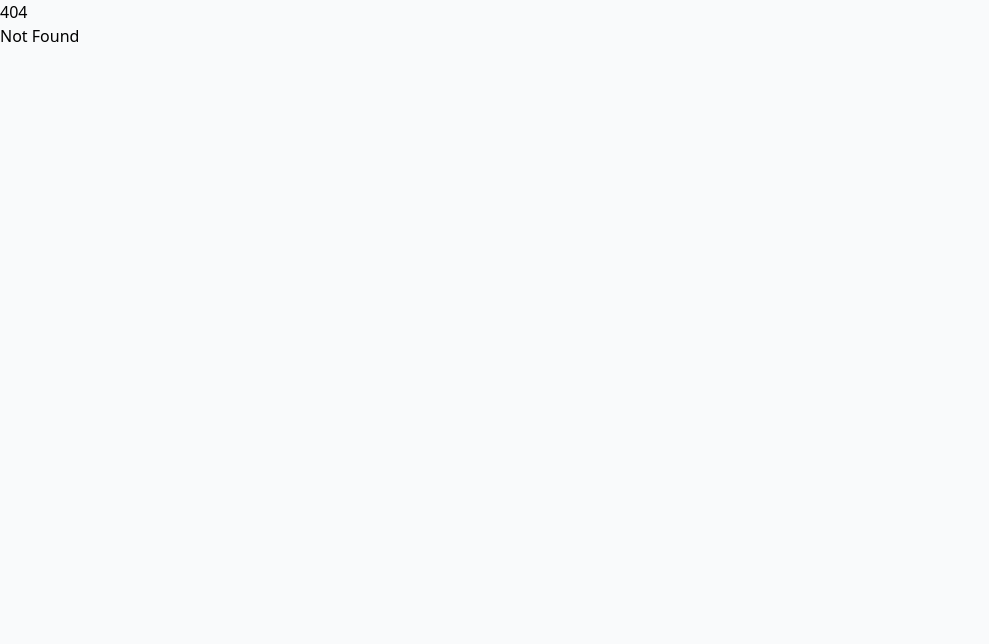
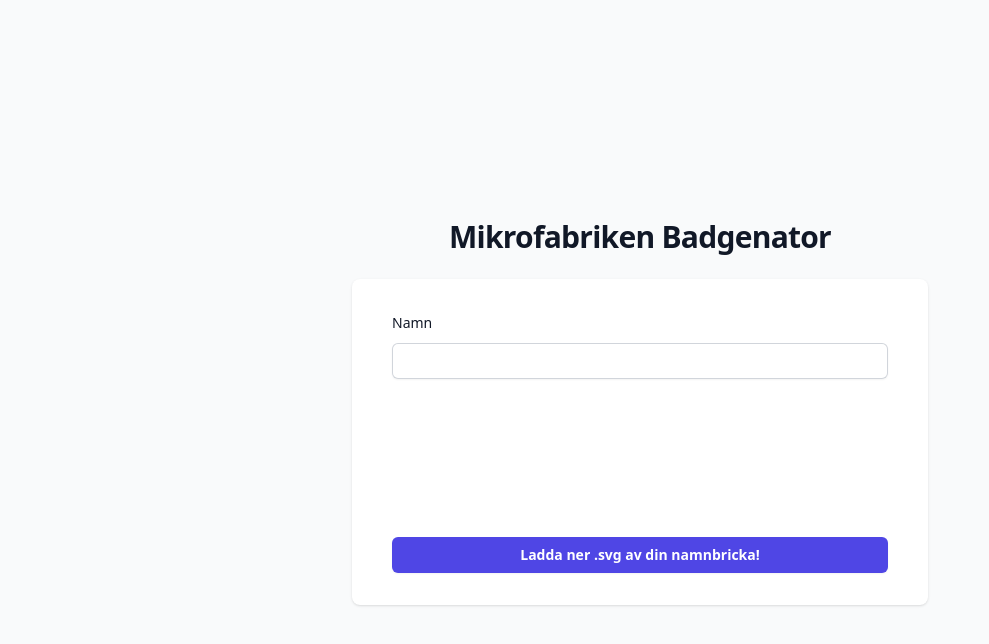
Before and after one commit to Mikrofabriken/badgenator, a SvelteKit app: page /text-only in a window 1280 px wide. Before the commit this address had no page. Shown: the top 644 px of the page, without its empty margins (0-989 px from the left). Built offline with nearby package versions, Linux system fonts and the light colour scheme.

Commit message:
add text only mode

```diff
--- /dev/null
+++ b/src/routes/text-only/+page.svelte
@@ -0,0 +1,55 @@
+<script lang="ts">
+	import TextOnlyBadge from './TextOnlyBadge.svelte';
+	import { download } from '../helpers';
+
+	var name = '';
+	const badgeIconsText = '';
+
+	function handleSubmit() {
+		download(name, badgeIconsText);
+	}
+</script>
+
+<div class="flex min-h-full flex-col justify-center py-12 sm:px-6 lg:px-8">
+	<div class="sm:mx-auto sm:w-full sm:max-w-md">
+		<h2 class="mt-6 text-center text-3xl font-bold tracking-tight text-gray-900">
+			Mikrofabriken Badgenator
+		</h2>
+	</div>
+
+	<div class="mt-6 sm:mx-auto sm:w-full sm:max-w-xl">
+		<div class="bg-white px-4 py-8 shadow sm:rounded-lg sm:px-10">
+			<form class="space-y-6" on:submit|preventDefault={handleSubmit}>
+				<div>
+					<label for="name" class="block text-sm font-medium leading-6 text-gray-900"> Namn </label>
+					<div class="mt-2">
+						<input
+							id="name"
+							name="name"
+							type="text"
+							autocomplete="off"
+							required
+							class="block w-full rounded-md border-0 py-1.5 text-gray-900 shadow-sm ring-1 ring-inset ring-gray-300 placeholder:text-gray-400 focus:ring-2 focus:ring-inset focus:ring-indigo-600 sm:text-sm sm:leading-6"
+							bind:value={name}
+						/>
+					</div>
+				</div>
+
+				<div class="space-y-2">
+					<div class="flex justify-center py-4">
+						<TextOnlyBadge {name} />
+					</div>
+
+					<div>
+						<button
+							type="submit"
+							class="flex w-full justify-center rounded-md bg-indigo-600 px-3 py-2 text-sm font-semibold text-white shadow-sm hover:bg-indigo-500 focus-visible:outline focus-visible:outline-2 focus-visible:outline-offset-2 focus-visible:outline-indigo-600"
+						>
+							Ladda ner .svg av din namnbricka!
+						</button>
+					</div>
+				</div>
+			</form>
+		</div>
+	</div>
+</div>
--- /dev/null
+++ b/src/routes/text-only/TextOnlyBadge.svelte
@@ -0,0 +1,37 @@
+<script lang="ts">
+	export let name = '';
+</script>
+
+<svg
+	version="1.1"
+	id="Layer_1"
+	xmlns="http://www.w3.org/2000/svg"
+	xmlns:xlink="http://www.w3.org/1999/xlink"
+	x="0px"
+	y="0px"
+	width="80mm"
+	height="25mm"
+	viewBox="0 0 226.77 70.87"
+	style="enable-background:new 0 0 226.77 70.87;"
+	xml:space="preserve"
+>
+	<style type="text/css">
+		@font-face {
+			font-family: IndustryInc;
+			src: url('IndustryInc.ttf');
+		}
+
+		.badge_name {
+			font-family: 'IndustryInc';
+			font-size: 23.4px;
+		}
+	</style>
+	<text
+		id="badge_name"
+		text-anchor="middle"
+		transform="matrix(1 0 0 1 143.9001 43.4193)"
+		class="badge_name"
+	>
+		{name}
+	</text>
+</svg>
```
